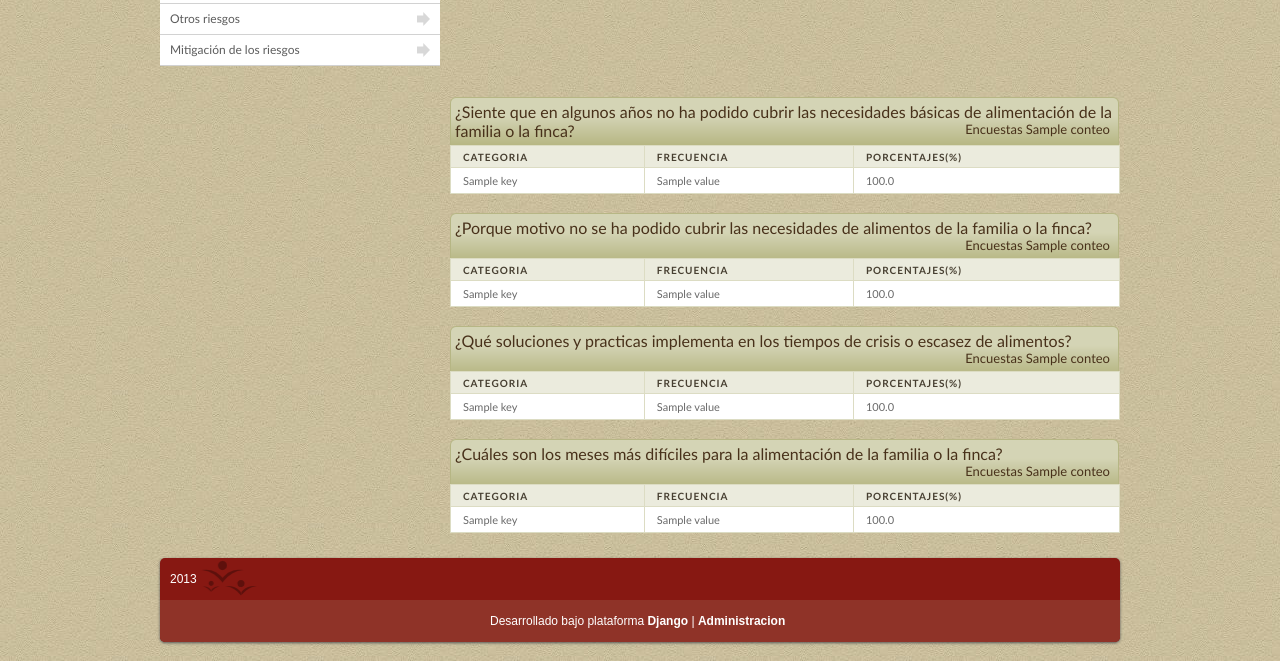
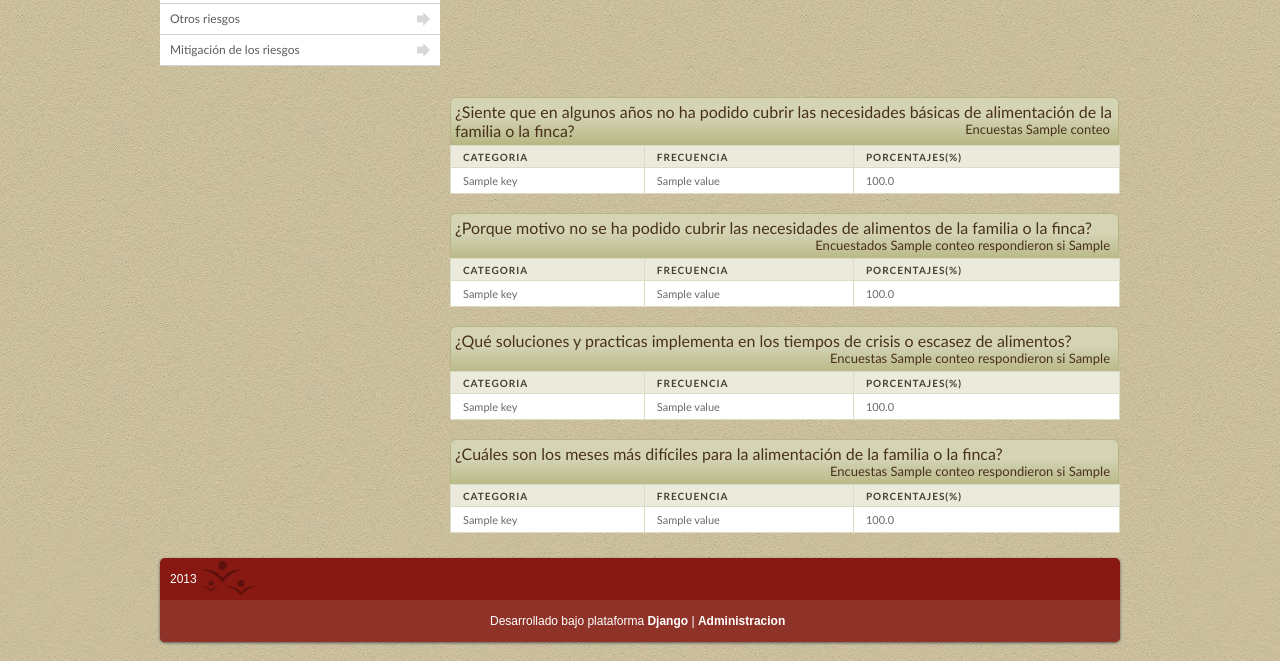
Before and after one commit to CARocha/estudiocafe, a Django app: template templates/encuesta/salida_g/seguridad.html in a window 1280 px wide. Shown: the part 403-1064 px from the top of the page. Run offline with Django 3.2, Linux system fonts and the light colour scheme; the template is opened without the code that fills it: most values are stand-ins (such as "Sample title", 1, 10 or a date in 2020); parts of the project's set-up code (start-up, migrations or seed data) failed here and were passed over; some libraries are stand-ins or nearby versions.

Commit message:
fix global sip

```diff
--- a/produccion_cafe_finca/views.py
+++ b/produccion_cafe_finca/views.py
@@ -104,8 +104,10 @@ def salida17(request, template='encuesta/salida_g/seguridad.html'):
         alimentos[obj[1]] = valor
 
     necesidad_basica = {}
+    global_si = 0
     for obj in CHOICE_SI_NO:
         valor = Seguridad.objects.filter(encuesta__in=encuestas, cubrir_necesidades=obj[0]).count()
+        global_si = Seguridad.objects.filter(encuesta__in=encuestas, cubrir_necesidades=1).count()
         necesidad_basica[obj[1]] = valor
 
     motivos_cubre_necesidad = {}
--- a/templates/encuesta/salida_g/seguridad.html
+++ b/templates/encuesta/salida_g/seguridad.html
@@ -125,7 +125,7 @@
 <div class="clean"></div>
 <br>
 <table>
-        <caption>¿Porque motivo no se ha podido cubrir las necesidades de alimentos de la familia o la finca?<span class="numencuestas">Encuestas {{conteo}}</span></caption>
+        <caption>¿Porque motivo no se ha podido cubrir las necesidades de alimentos de la familia o la finca?<span class="numencuestas">Encuestados {{conteo}} respondieron si {{global_si}}</span></caption>
         <thead>
             <tr>
                 <th>Categoria</th>
@@ -138,7 +138,7 @@
             <tr>
                 <td>{{key}}</td>
                 <td>{{value}}</td>
-                <td>{{value|porcentaje:conteo}}</td>
+                <td>{{value|porcentaje:global_si}}</td>
             </tr>
            {%endfor%}
         </tbody>
@@ -146,7 +146,7 @@
 <div class="clean"></div>
 <br>
 <table>
-        <caption>¿Qué soluciones y practicas implementa en los tiempos de crisis o escasez de alimentos?<span class="numencuestas">Encuestas {{conteo}}</span></caption>
+        <caption>¿Qué soluciones y practicas implementa en los tiempos de crisis o escasez de alimentos?<span class="numencuestas">Encuestas {{conteo}} respondieron si {{global_si}}</span></caption>
         <thead>
             <tr>
                 <th>Categoria</th>
@@ -159,7 +159,7 @@
             <tr>
                 <td>{{key}}</td>
                 <td>{{value}}</td>
-                <td>{{value|porcentaje:conteo}}</td>
+                <td>{{value|porcentaje:global_si}}</td>
             </tr>
            {%endfor%}
         </tbody>
@@ -167,7 +167,7 @@
 <div class="clean"></div>
 <br>
 <table>
-        <caption>¿Cuáles son los meses más difíciles para la alimentación de la familia o la finca? <span class="numencuestas">Encuestas {{conteo}}</span></caption>
+        <caption>¿Cuáles son los meses más difíciles para la alimentación de la familia o la finca? <span class="numencuestas">Encuestas {{conteo}} respondieron si {{global_si}}</span></caption>
         <thead>
             <tr>
                 <th>Categoria</th>
@@ -180,7 +180,7 @@
             <tr>
                 <td>{{key}}</td>
                 <td>{{value}}</td>
-                <td>{{value|porcentaje:conteo}}</td>
+                <td>{{value|porcentaje:global_si}}</td>
             </tr>
            {%endfor%}
         </tbody>
```
